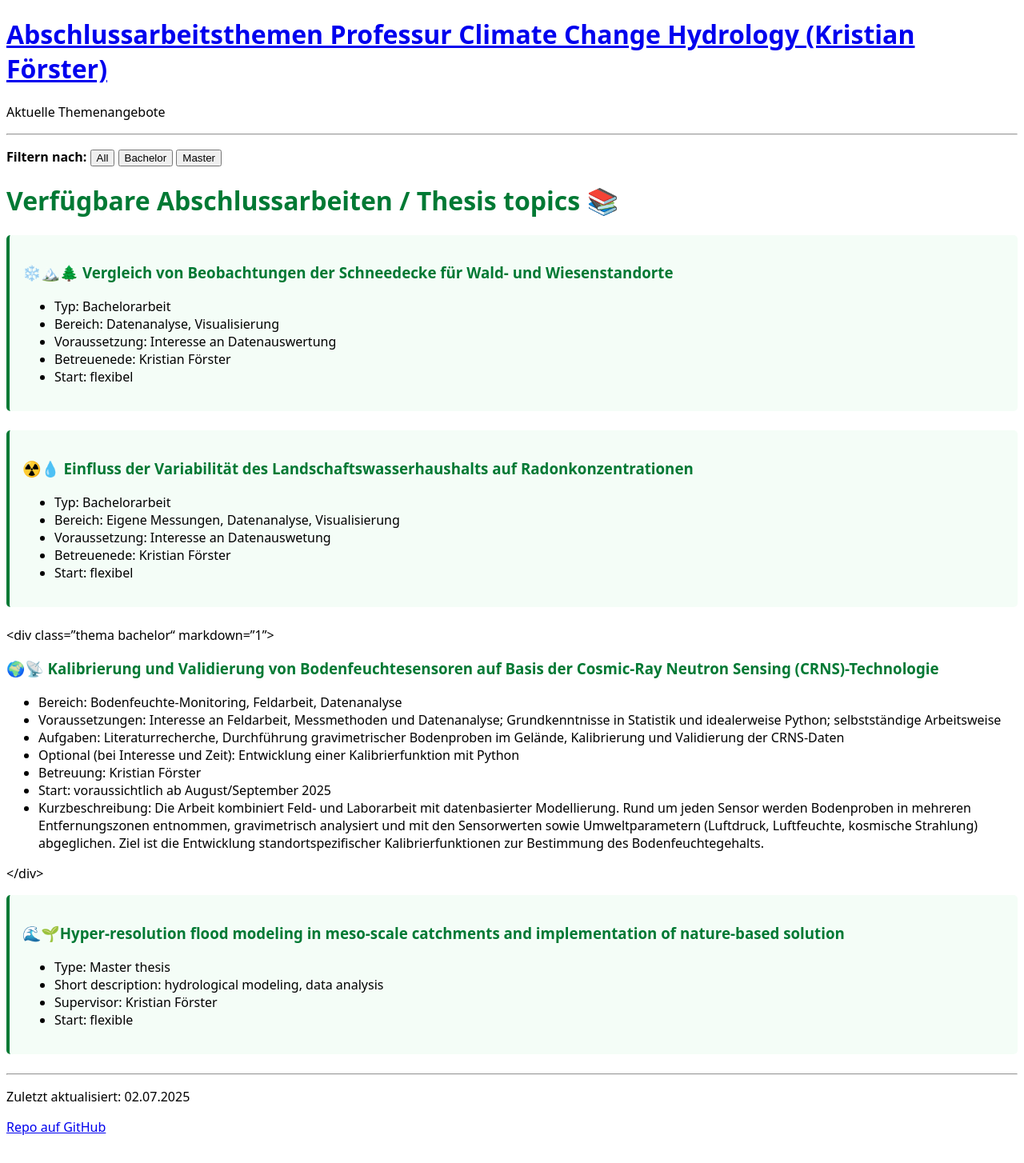
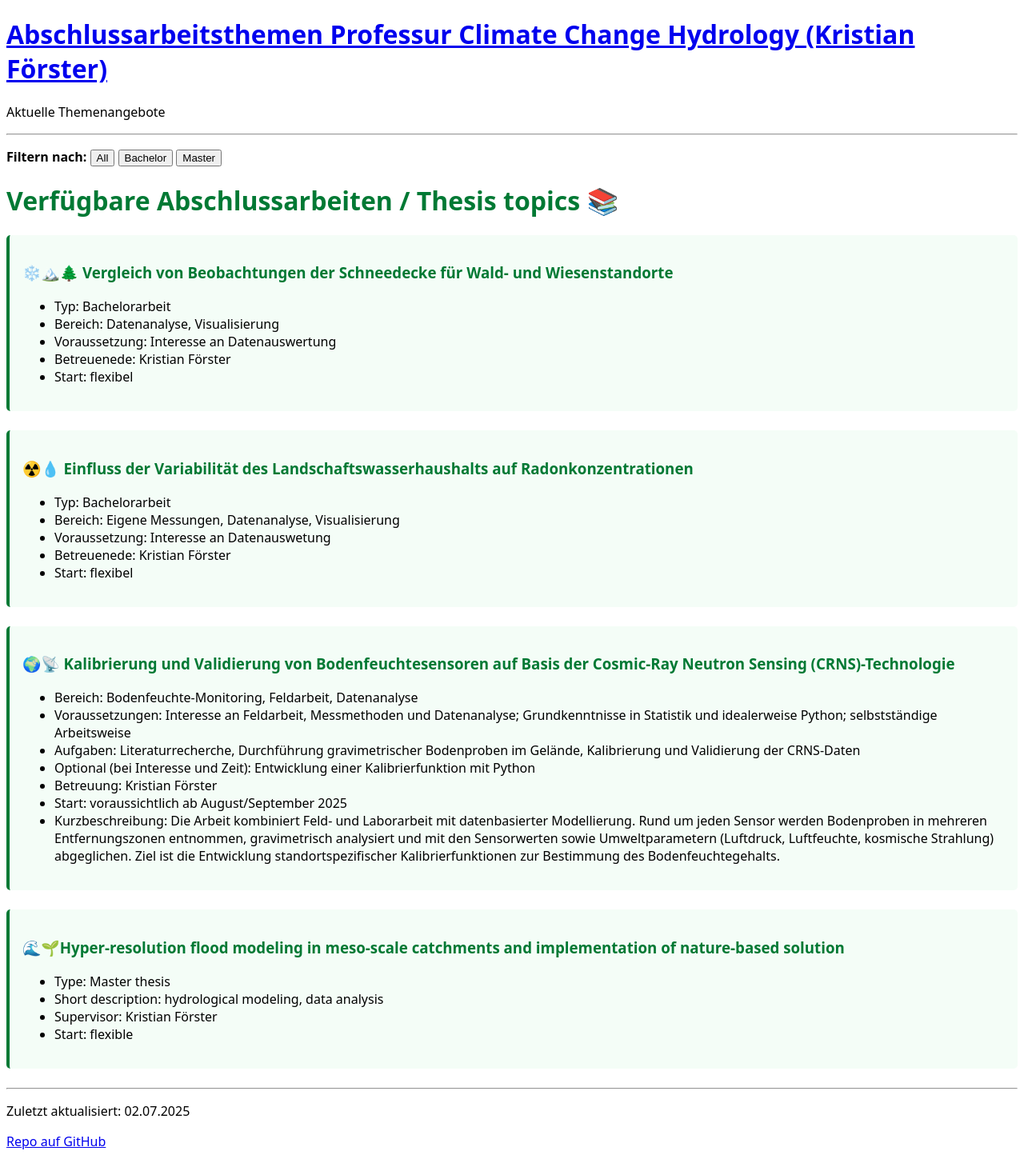
Before and after one commit to kristianfoerster/hswt-cch, a Jekyll site: the page built from index.md, in a window 1280 px wide. Shown: the whole page at 80% size. Built offline with Jekyll 4.4.1, drawn with Linux system fonts in a browser that asks for light colours; our own code applies the rules of GitHub Pages for plain Markdown files.

Commit message:
Update index.md

```diff
--- a/index.md
+++ b/index.md
@@ -42,10 +42,8 @@
 
 </div>
 
-<div class="thema bachelor“ markdown="1">
-
+<div class="thema bachelor" markdown="1">
 ### 🌍📡 Kalibrierung und Validierung von Bodenfeuchtesensoren auf Basis der Cosmic-Ray Neutron Sensing (CRNS)-Technologie
-
 * Bereich: Bodenfeuchte-Monitoring, Feldarbeit, Datenanalyse
 * Voraussetzungen: Interesse an Feldarbeit, Messmethoden und Datenanalyse; Grundkenntnisse in Statistik und idealerweise Python; selbstständige Arbeitsweise
 * Aufgaben: Literaturrecherche, Durchführung gravimetrischer Bodenproben im Gelände, Kalibrierung und Validierung der CRNS-Daten
```
